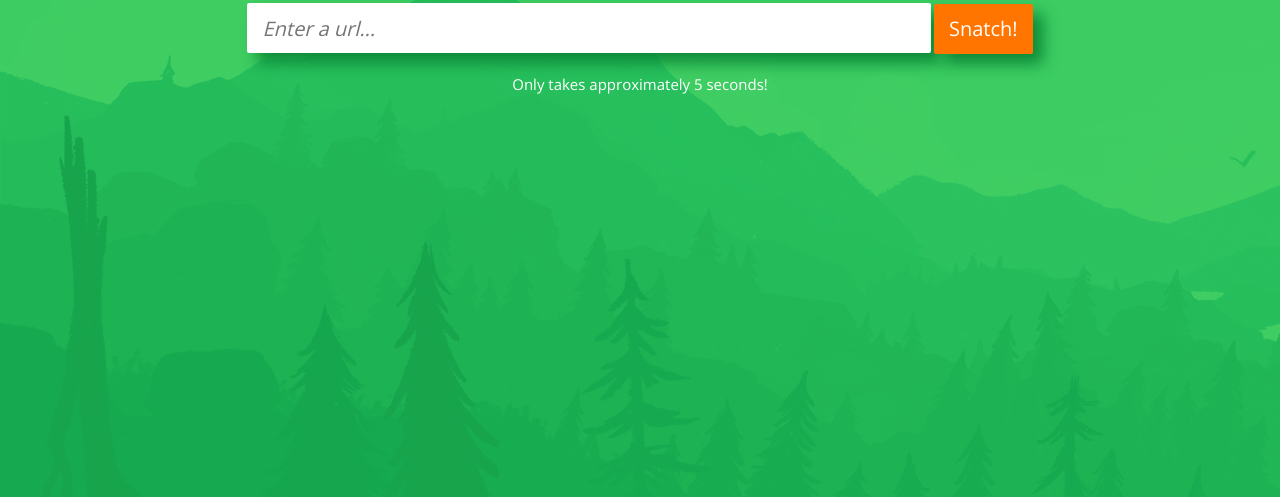
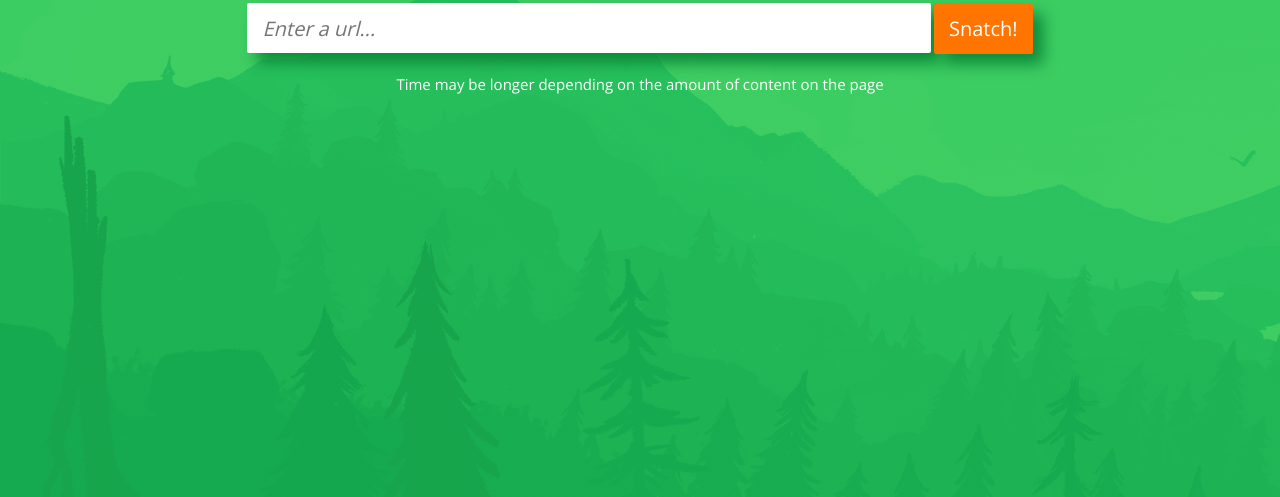
Before and after one commit to darrionramdin/snatch-it, a plain HTML site: page index.html in a window 1280 px wide. Shown: the part 303-800 px from the top of the page. Drawn offline with nearby package versions, Linux system fonts and the light colour scheme.

Commit message:
Time Changes
Realized that the API speed depends on how much content needs to be
converted. Changes the paragraph to reflect this.

```diff
--- a/index.html
+++ b/index.html
@@ -18,7 +18,7 @@
             <input id="url" type="text" name="snatch" placeholder="Enter a url...">
             <button id="snatch" onclick="snatch()">Snatch!</button>
           </div>
-          <p>Only takes approximately 5 seconds!</p>
+          <p>Time may be longer depending on the amount of content on the page</p>
         </div>
       </div>
     </div>
```
Also changed, not shown: 2 other files.
